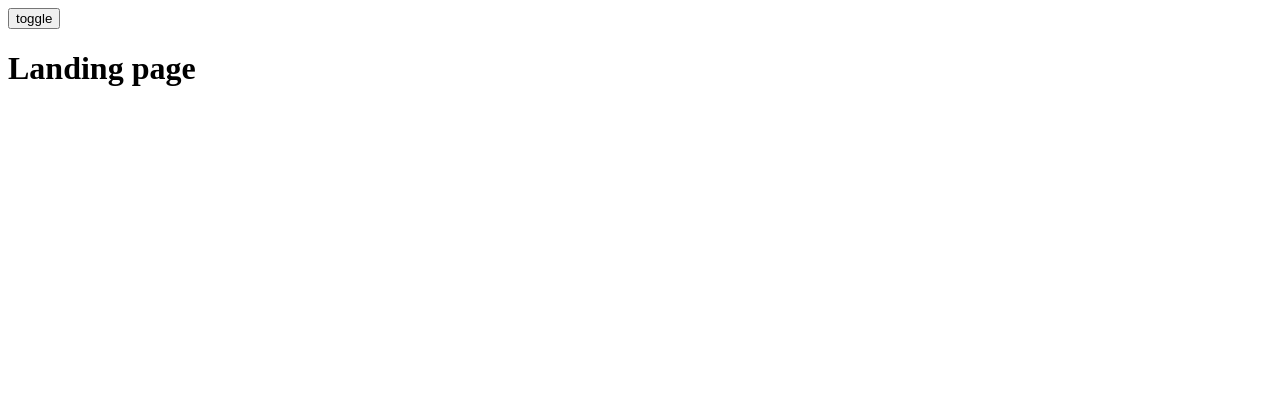
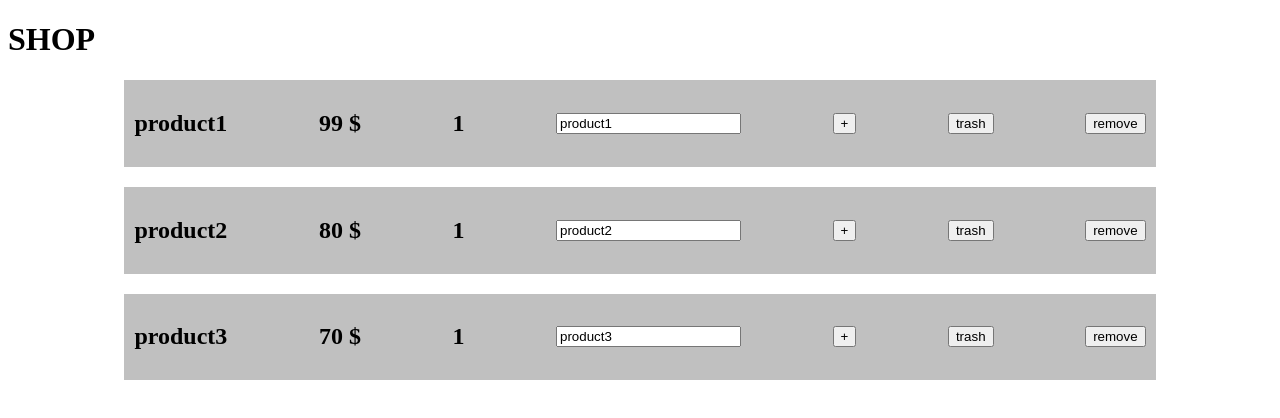
Before and after one commit to Hooseinsalari/React-tutorial, a React (Create React App) app in the folder first-app/: page / in a window 1280 px wide. Shown: the top 418 px of the page. Built offline with nearby package versions, Linux system fonts and the light colour scheme.

Commit message:
a few exercises

```diff
--- a/first-app/src/App.js
+++ b/first-app/src/App.js
@@ -1,14 +1,13 @@
-import React, { useState } from 'react';
-import Landing from './components/Landing';
-import Login from './components/Login';
+import React from 'react';
+import ProductsList from './components/ProductsList';
 
 const App = () => {
-  const [toggle, setToggle] = useState(true)
+
 
   return (
     <div>
-      <button onClick={() => setToggle(!toggle)}>toggle</button>
-      {toggle ? <Landing /> : <Login />}
+       <h1>SHOP</h1>
+      <ProductsList />
     </div>
   );
 };
--- a/first-app/src/components/Landing.js
+++ /dev/null
@@ -1,19 +0,0 @@
-import React, {useEffect} from 'react';
-import useTitle from '../hooks/useTitle';
-
-const Landing = () => {
-
-    // useEffect(() => {
-    //     document.title = "Landing"
-    // }, [])
-
-    useTitle("Landing page (hook)")
-
-    return (
-        <div>
-            <h1>Landing page</h1>
-        </div>
-    );
-};
-
-export default Landing;
--- a/first-app/src/components/Login.js
+++ /dev/null
@@ -1,19 +0,0 @@
-import React, {useEffect} from 'react';
-import useTitle from '../hooks/useTitle';
-
-const Login = () => {
-
-    // useEffect(() => {
-    //     document.title = "Login"
-    // }, [])
-
-    useTitle("Login page (hook)")
-
-    return (
-        <div>
-            <h1>Login page</h1>
-        </div>
-    );
-};
-
-export default Login;
--- /dev/null
+++ b/first-app/src/components/Product.js
@@ -0,0 +1,19 @@
+import React from 'react';
+import styles from "./Product.module.css";
+
+const Product = (props) => {
+    return (
+        <div className={styles.container}>
+
+            <h2>{props.title}</h2>
+            <h2>{props.price}</h2>
+            <h2>{props.quantity}</h2>
+            <input type="text" onChange={props.changeHandle} value={props.title}/>
+            <button onClick={props.inincreamentHandler}>+</button>
+            <button onClick={props.decreaseHandler}>{props.quantity>1 ? <span>-</span> : <span>trash</span>}</button>
+            <button onClick={props.removeHandler}>remove</button>
+        </div>
+    );
+};
+
+export default Product;
--- /dev/null
+++ b/first-app/src/components/Product.module.css
@@ -0,0 +1,10 @@
+.container {
+    display: flex;
+    /* justify-content: center; */
+    align-items: center;
+    justify-content: space-between;
+    margin: 20px auto;
+    width: 80%;
+    background-color: silver;
+    padding: 10px;
+}
--- /dev/null
+++ b/first-app/src/components/ProductsList.js
@@ -0,0 +1,65 @@
+import React, { Component } from 'react';
+import Product from './Product';
+
+class ProductsList extends Component {
+    constructor(){
+        super();
+        this.state = {
+            products : [
+                {title:"product1", price: "99 $", id:1, quantity: 1},
+                {title:"product2", price: "80 $", id:2, quantity: 1},
+                {title:"product3", price: "70 $", id:3, quantity: 1},
+            ]}
+        }
+
+    removeHandler = (id) => {
+        const filterProduct = this.state.products.filter((product) => product.id !== id)
+        this.setState({products: filterProduct})
+    }
+
+    inincreamentHandler = (id) => {
+        const products = [...this.state.products]
+        const selectedItem = products.find((product) => product.id === id)
+        selectedItem.quantity++;
+        this.setState({products: products})
+    }
+
+    decreaseHandler = (id) => {
+        const products = [...this.state.products]
+        const selectedItem = products.find((product) => product.id === id)
+        selectedItem.quantity--;
+
+        this.setState({products: products.filter((pro) => pro.quantity > 0)})
+    }
+
+    changeHandle = (id, event) => {
+        const products = [...this.state.products]
+        const titleChanged = products.find((product) => product.id === id);
+        titleChanged.title = event.target.value;
+        this.setState({products})
+    }
+    render() {
+        if(this.state.products.length <= 0) {
+            return <div>your card is empty</div>
+        }
+        return (
+            <div>
+              {
+                this.state.products.map((product) => <Product
+                title={product.title}
+                price={product.price}
+                key={product.id}
+                quantity={product.quantity}
+                removeHandler={() => this.removeHandler(product.id)}
+                inincreamentHandler={() => this.inincreamentHandler(product.id)}
+                decreaseHandler={() => this.decreaseHandler(product.id)}
+                changeHandle={(event) => this.changeHandle(product.id, event)}
+                />)
+
+              }
+            </div>
+        );
+    }
+}
+
+export default ProductsList;
--- a/first-app/src/hooks/useTitle.js
+++ /dev/null
@@ -1,9 +0,0 @@
-import { useEffect } from "react";
-
-const useTitle = (title) => {
-    useEffect(() => {
-        document.title = title
-    }, [])
-};
-
-export default useTitle;
```
